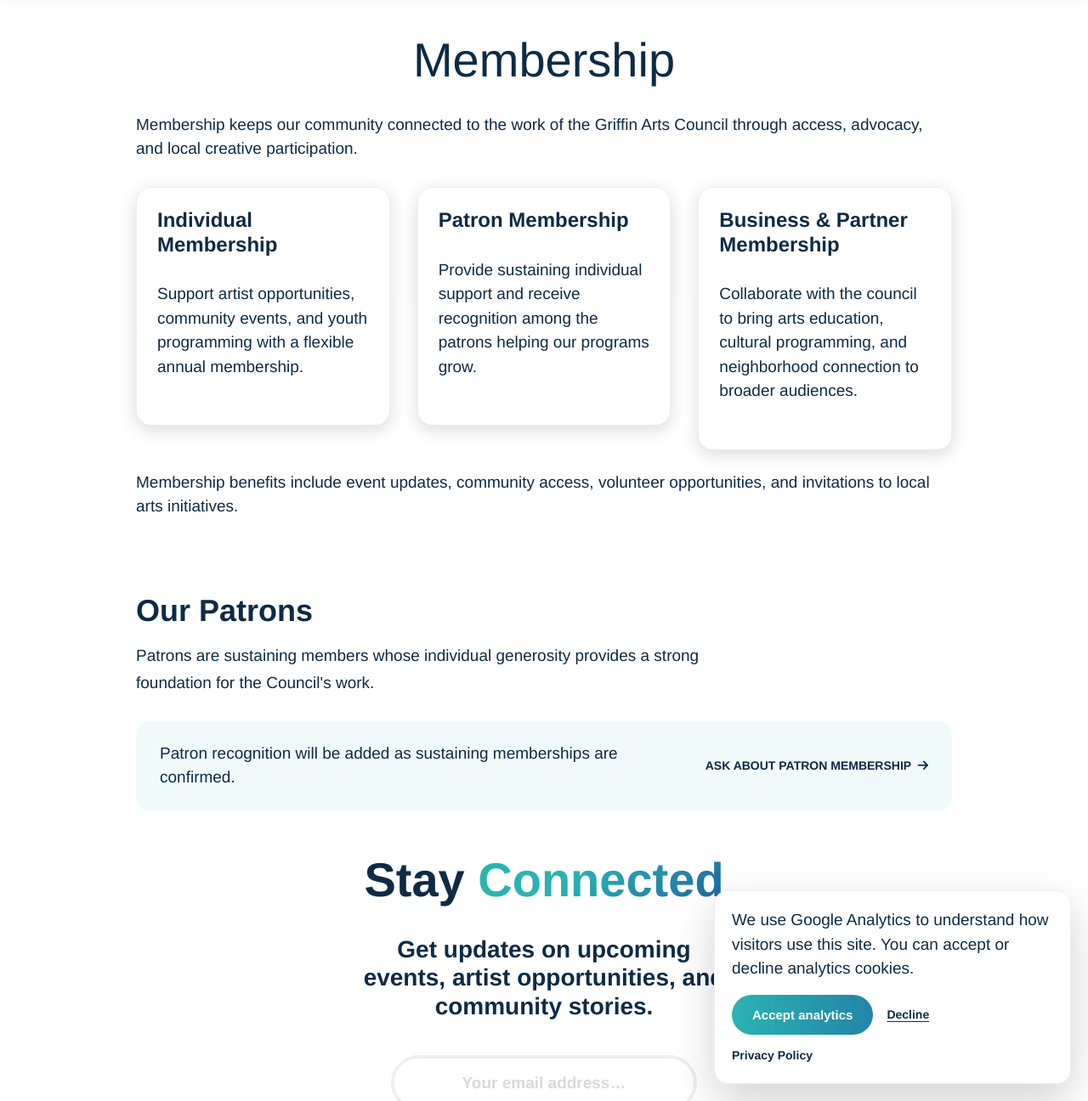
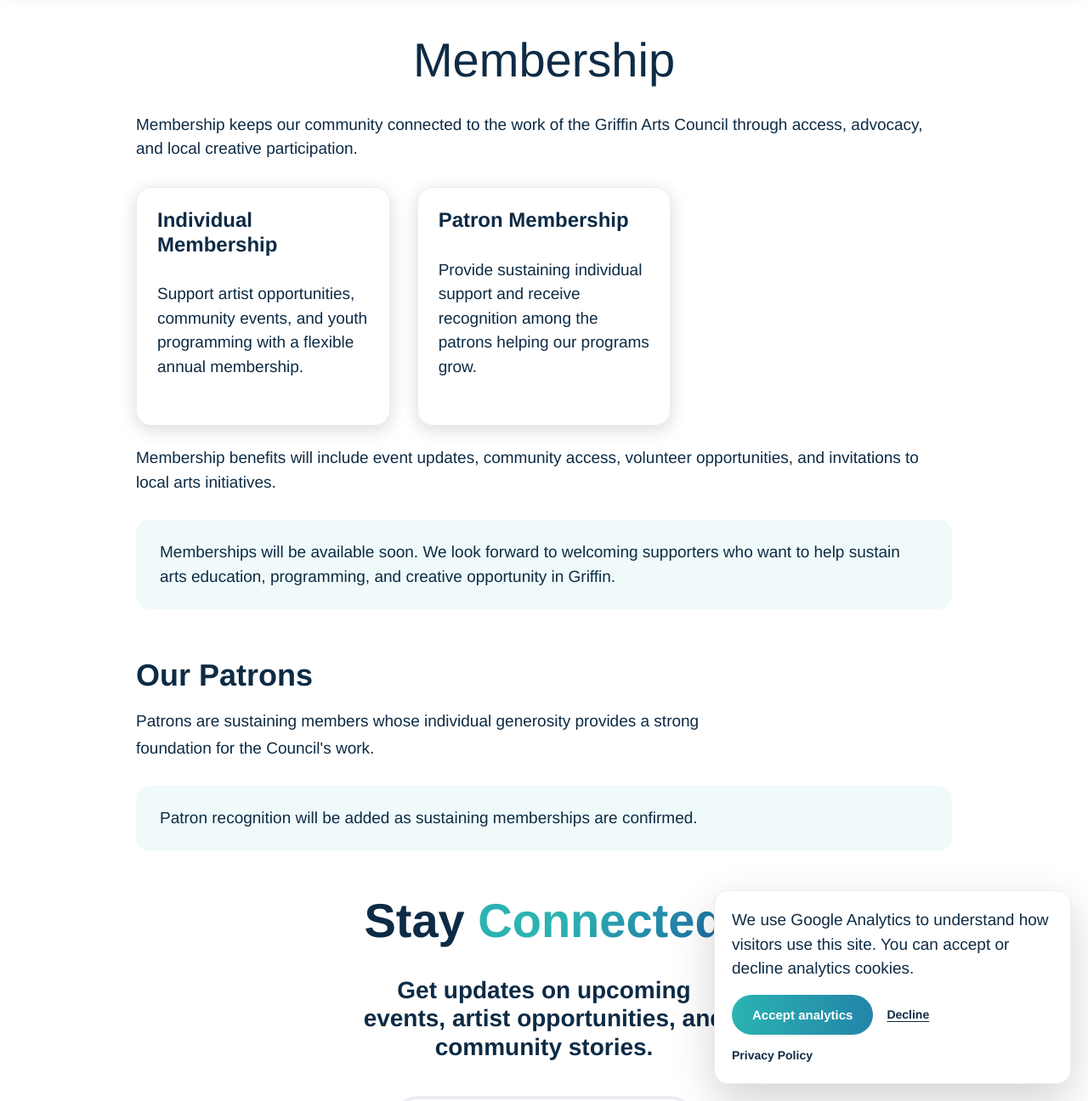
Before and after one commit to jchance/GAC-staging, a Jekyll site: the page built from _pages/membership.md, in a window 1280 px wide and 1400 px high, cut to the strip 104-1400 px from the top of the window. Shown: the whole strip at 85% size. Built offline with Jekyll 4.4.1, drawn with Linux system fonts in a browser that asks for light colours; nearby versions of some CDN libraries; some web fonts are replaced.

Commit message:
Clarify upcoming membership availability

```diff
--- a/_pages/membership.md
+++ b/_pages/membership.md
@@ -20,15 +20,13 @@
         <p>Provide sustaining individual support and receive recognition among the patrons helping our programs grow.</p>
       </div>
     </div>
-    <div class="col col-4 col-md-12">
-      <div class="card content-card" style="border-radius: 18px; padding: 1.5rem; margin-bottom: 1.5rem;">
-        <h3 style="margin-top: 0;">Business &amp; Partner Membership</h3>
-        <p>Collaborate with the council to bring arts education, cultural programming, and neighborhood connection to broader audiences.</p>
-      </div>
-    </div>
   </div>
 
-  <p>Membership benefits include event updates, community access, volunteer opportunities, and invitations to local arts initiatives.</p>
+  <p>Membership benefits will include event updates, community access, volunteer opportunities, and invitations to local arts initiatives.</p>
+
+  <div class="patrons__empty">
+    <p>Memberships will be available soon. We look forward to welcoming supporters who want to help sustain arts education, programming, and creative opportunity in Griffin.</p>
+  </div>
 
   <section class="patrons" aria-labelledby="patrons-title">
     <div class="patrons__heading">
@@ -45,7 +43,6 @@
     {% else %}
       <div class="patrons__empty">
         <p>Patron recognition will be added as sustaining memberships are confirmed.</p>
-        <a href="{{ '/contact' | relative_url }}">Ask about patron membership <i class="fa-duotone fa-solid fa-arrow-right" aria-hidden="true"></i></a>
       </div>
     {% endif %}
   </section>
```
